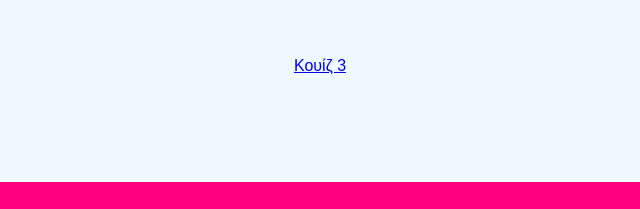
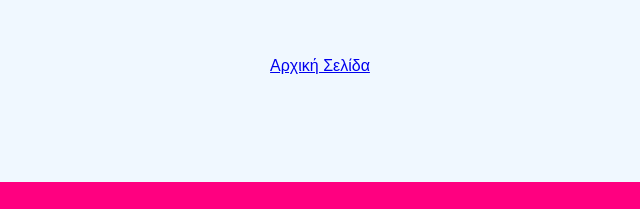
Before and after one commit to manolis2511/e-maths, a plain HTML site: page πολλαπλασιασμος02.html in a window 1280 px wide. Shown: the part 535-744 px from the top of the page, 320-960 px from the left. Drawn offline with Linux system fonts and the light colour scheme.

Commit message:
Update πολλαπλασιασμος02.html

```diff
--- a/πολλαπλασιασμος02.html
+++ b/πολλαπλασιασμος02.html
@@ -154,7 +154,7 @@
     <div id="restartContainer" style="display: none;">
         <button id="restartButton" onclick="restartQuiz()">Ξεκινήστε από την αρχή</button>
     </div>
-	    <a href="quiz3.html" class="quiz-link">Κουίζ 3</a>
+	    <a href="index.html" class="quiz-link">Αρχική Σελίδα</a>
 <footer id="footer">
     <p>© 2025 Κουίζ Προπαίδειας Created by Παρα-school-ακης</p>
 </footer>
```
